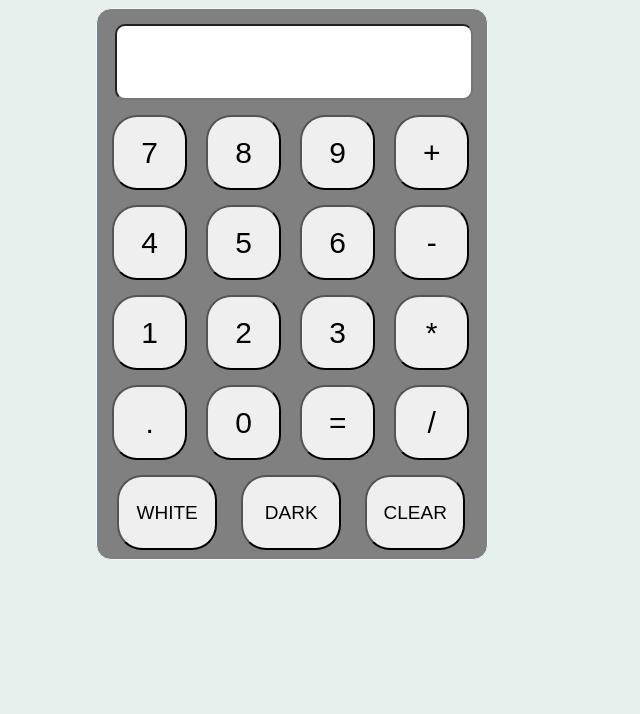
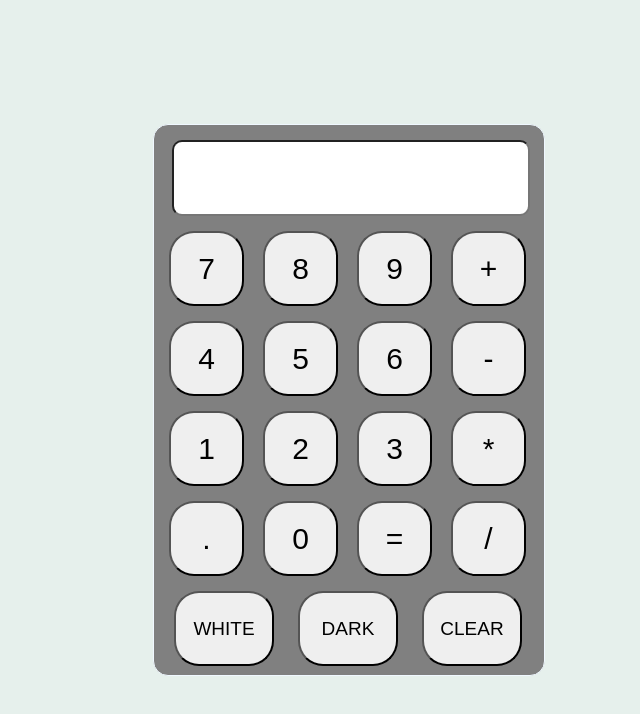
Before and after one commit to aghoshmohant/Calculator, a plain HTML site: page index.html in a window 1280 px wide. Shown: the whole page, without its empty margins (291-931 px from the left). Drawn offline with Linux system fonts and the light colour scheme.

Commit message:
Update style.css

```diff
--- a/style.css
+++ b/style.css
@@ -1,11 +1,17 @@
 body{
     background-color: #e6f0ec;
+    display: flex;
+    width: 100%;
+    height: 100vh;
+    align-items: center;
+    justify-content: center;
+    margin: 0;
+    padding: 0;
 }
 #calc {
     width: 390px;
     height: 550px;
     background-color: gray;
-    margin-left: 30%;
     border-radius: 15px;
     border: solid 1px;
     border-color: aliceblue;
```
